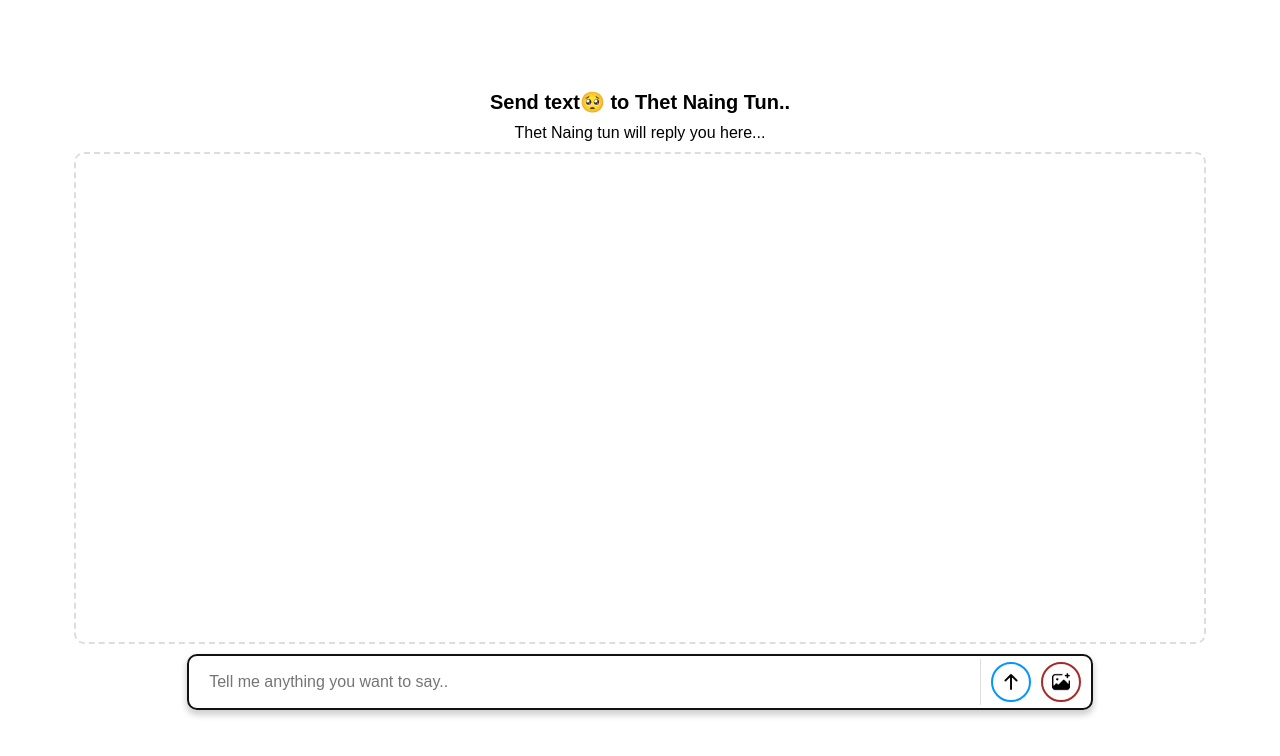
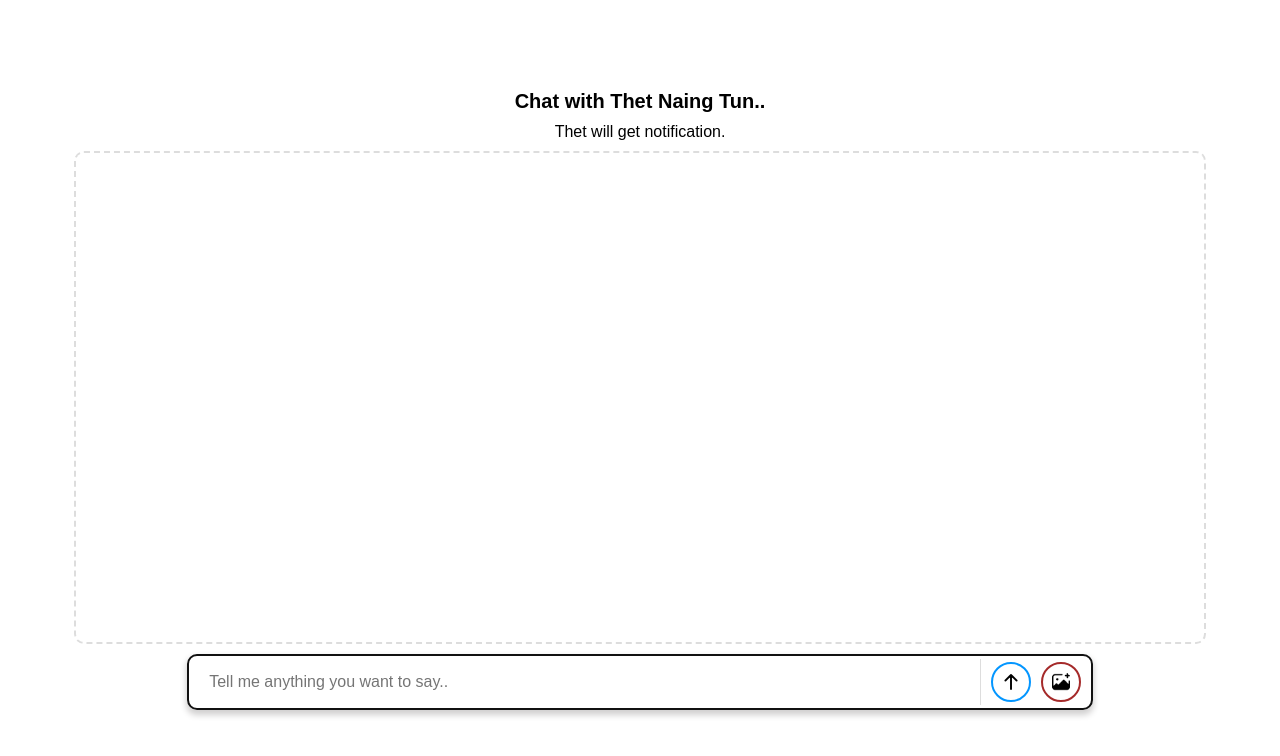
Before and after one commit to shivprakashh/profileviewer, a website: page public/index.html in a window 1280 px wide. Drawn offline with nearby package versions, Linux system fonts and the light colour scheme; no server answers.

Commit message:
Update index.html
Ohh 2025 sep

```diff
--- a/public/index.html
+++ b/public/index.html
@@ -178,8 +178,8 @@
 <body>
   <div class="con">
     <div class="conin">
-      <h3>Send text🥺 to Thet Naing Tun..</h3>
-      <p>Thet Naing tun will reply you here...</p>
+      <h3>Chat with Thet Naing Tun..</h3>
+      <p>Thet will get notification.</p>
       <div class="chat">
         <div class="chatcon"></div>
       </div>
@@ -298,7 +298,7 @@
       scrollToBottom();
 }
     socket.on("alert", (d) => {
-      alert(d.message);
+      console.log("duccess")
     });
   </script>
 </body>
```
